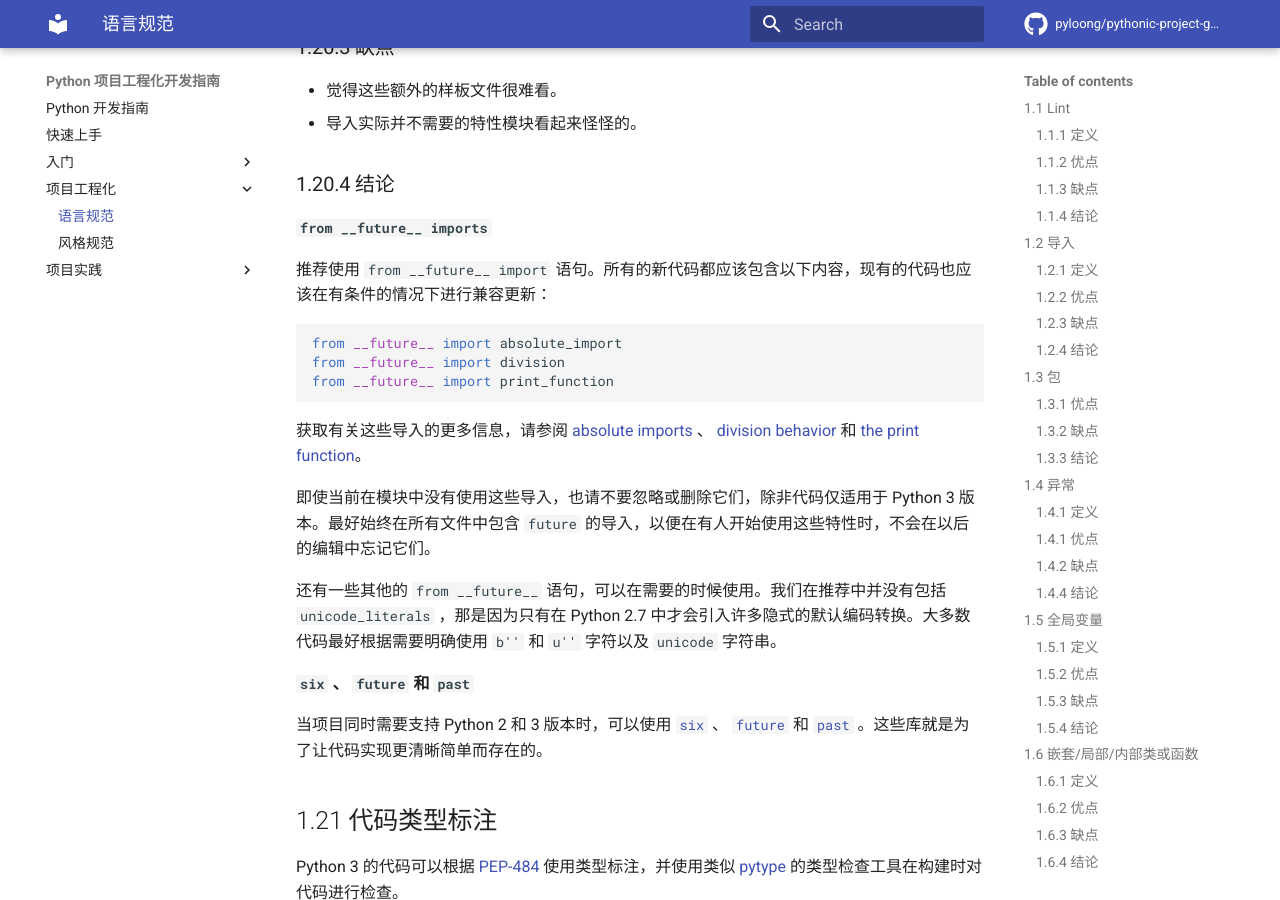
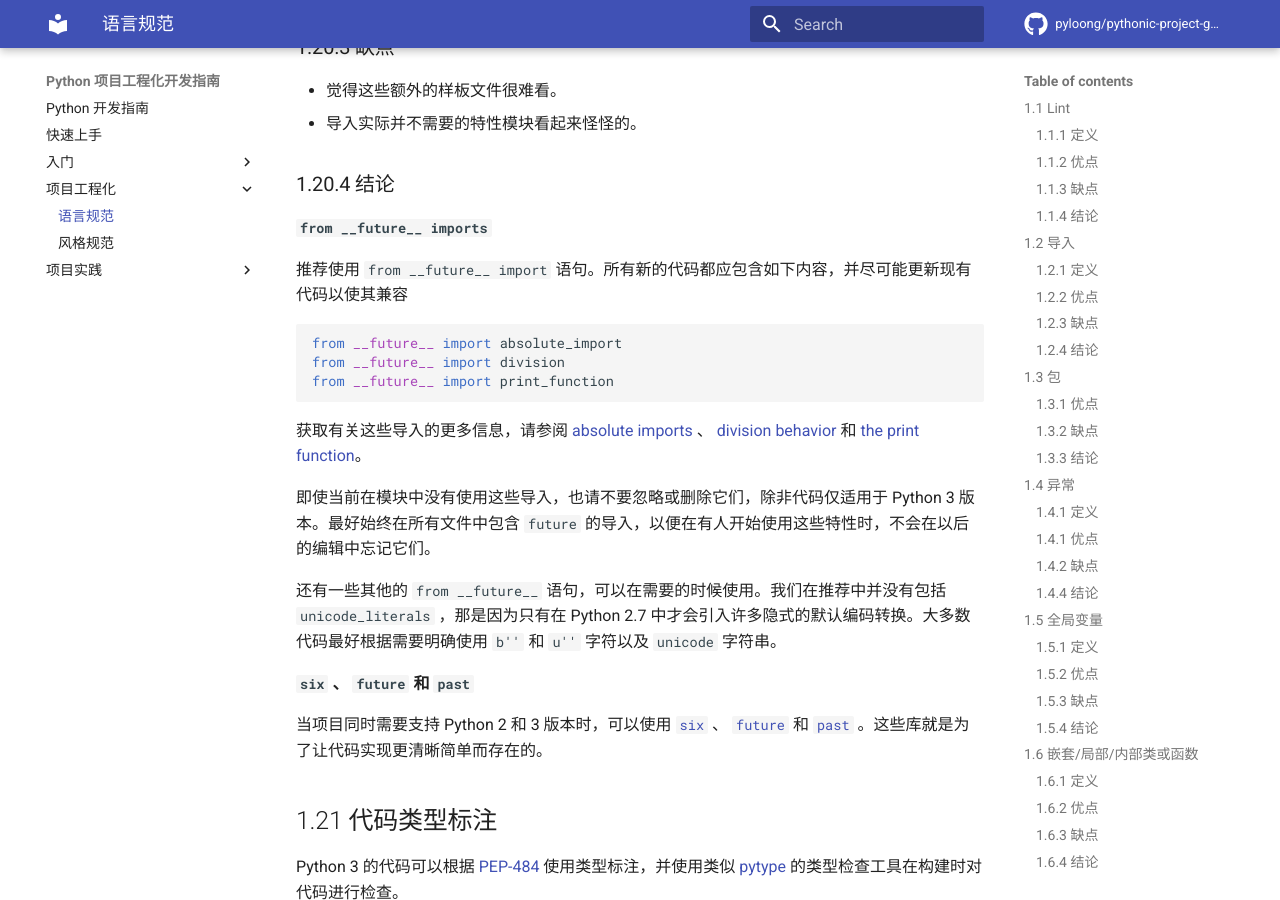
Before and after one commit to pyloong/pythonic-project-guidelines, an MkDocs documentation site: the page built from docs/guidelines/language_rules.md, in a window 1280 px wide and 900 px high, scrolled down 19279 px. Built offline with MkDocs 1.6.1 and Material for MkDocs 9.7.7, drawn with Linux system fonts in a browser that asks for light colours; comment, search, counter and statistics services are not loaded.

````diff
--- a/.markdownlint.yml
+++ b/.markdownlint.yml
@@ -15,3 +15,5 @@ MD013:
 
 MD012:
   maximum: 20
+
+MD046: false
--- a/docs/guidelines/language_rules.md
+++ b/docs/guidelines/language_rules.md
@@ -1,5 +1,3 @@
-<!-- markdownlint-disable MD046 MD038 -->
-
 # Python 语言规范
 
 > 本文档为 [Google Python Style Guide](https://google.github.io/styleguide/pyguide.html) 第二章 [Python Language Rules](https://google.github.io/styleguide/pyguide.html#2-python-language-rules) 的译文。
@@ -805,7 +803,7 @@ Python 3 是 Python 语言的重大变化。虽然现有的代码通常是考虑
 
 **`from __future__ imports`**
 
-推荐使用 `from __future__ import ` 语句。所有的新代码都应该包含以下内容，现有的代码也应该在有条件的情况下进行兼容更新：
+推荐使用 `from __future__ import` 语句。所有新的代码都应包含如下内容，并尽可能更新现有代码以使其兼容
 
 ```python
 from __future__ import absolute_import
@@ -863,5 +861,3 @@ a = some_func()  # type: SomeType
 ### 1.21.4 结论
 
 强烈建议您在更改代码时启用 Python 类型分析。当添加或修改公共 API 时，请包含类型标注，并在构建系统中启用 `pytype` 进行检查。由于静态分析对 Python 来说相对较新，我们承认会有一些副作用（比如错误的类型推断）可能会阻止一些项目采用。因此，我们鼓励作者添加一个带有 `TODO` 的注释，或者在 `BUILD` 文件或代码本身中通过 bug 链接描述当前不采用类型标注的问题。
-
-<!-- markdownlint-restore -->
````
Also changed, not shown: other parts of docs/guidelines/language_rules.md (+1 -1 lines), docs/guidelines/style_rules.md (+0 -3 lines).
